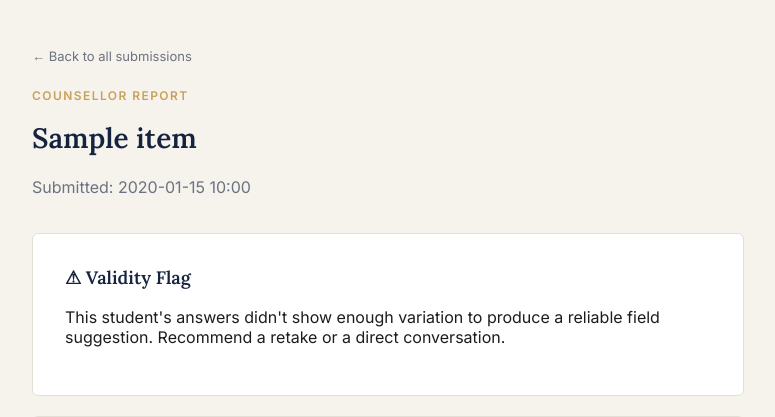
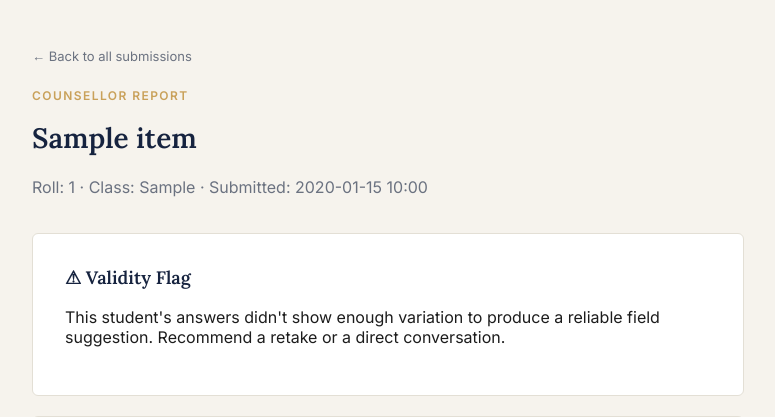
Before and after one commit to javedqarib332-art/CareerPilot-The-Citizens-Foundation-College, a Flask app: template templates/dashboard_detail.html in a window 1280 px wide. Shown: the top 417 px of the page, without its empty margins (252-1027 px from the left). Run offline with Flask 3, Linux system fonts and the light colour scheme; the template is opened without the code that fills it: most values are stand-ins (such as "Sample title", 1, 10 or a date in 2020).

Commit message:
Update dashboard_detail.html

```diff
--- a/templates/dashboard_detail.html
+++ b/templates/dashboard_detail.html
@@ -26,7 +26,7 @@
   <a class="back-link" href="/dashboard">&larr; Back to all submissions</a>
   <div class="eyebrow">Counsellor Report</div>
   <h1 style="font-size:28px;">{{ s.student_name }}</h1>
-  <p class="lede">Submitted: {{ s.created_at[:16].replace('T', ' ') }}</p>
+  <p class="lede">Roll: {{ s.roll_number or '—' }} &middot; Class: {{ s.student_class or '—' }} &middot; Submitted: {{ s.created_at[:16].replace('T', ' ') }}</p>
 
   {% if not s.valid_response %}
   <div class="card">
```
